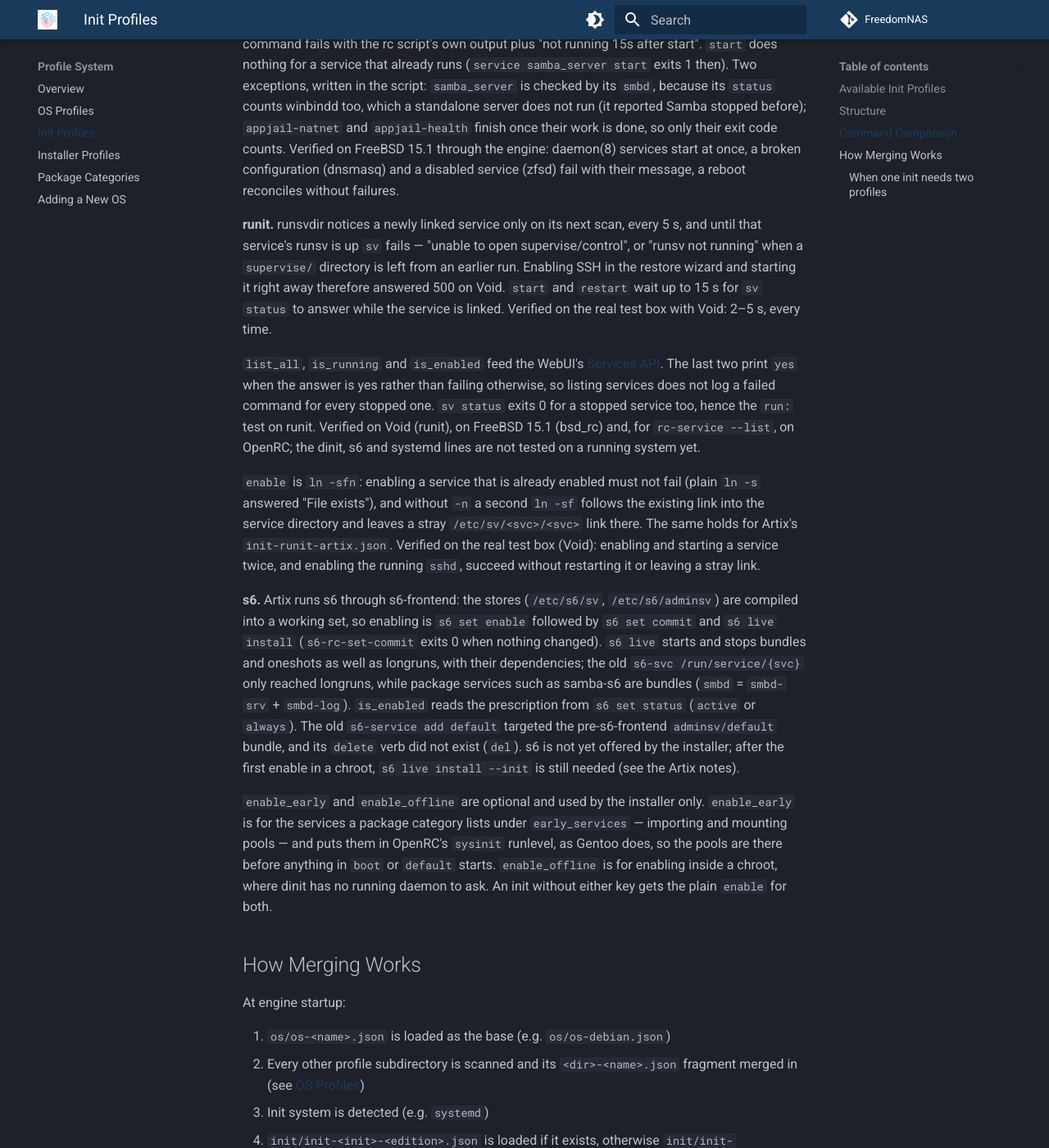
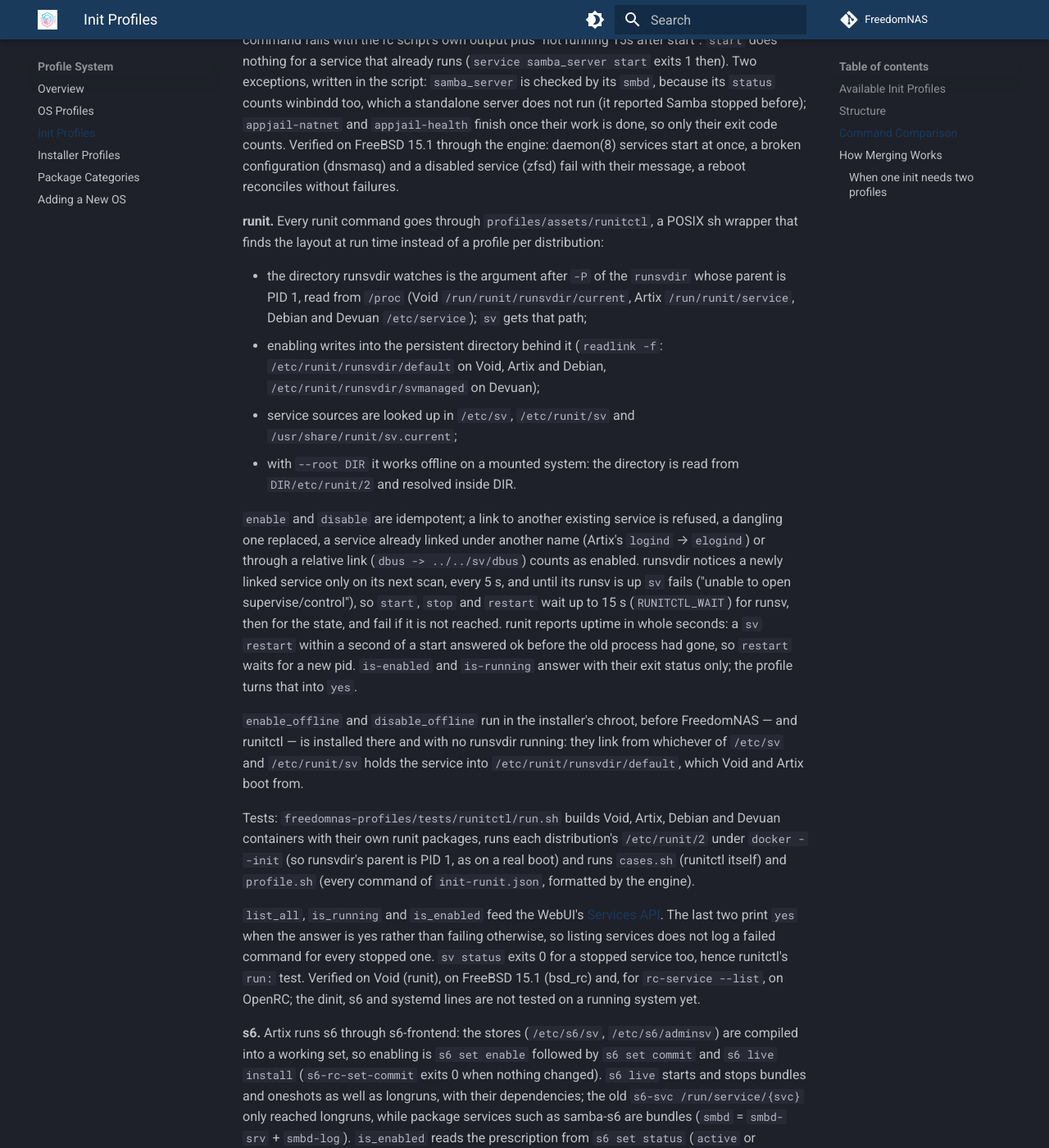
Before and after one commit to FreedomNAS/freedomnas-docs, an MkDocs documentation site: the page built from docs/profiles/init-profiles.md, in a window 1280 px wide and 1400 px high, scrolled down 2916 px. Shown: the whole window at 82% size. Built offline with MkDocs 1.6.1 and Material for MkDocs 9.7.7, drawn with Linux system fonts in a browser that asks for light colours; some of the changed text lies outside the part shown.

Commit message:
Document runitctl and the single runit profile

```diff
--- a/docs/profiles/init-profiles.md
+++ b/docs/profiles/init-profiles.md
@@ -11,8 +11,7 @@ includes a `services` key.
 |------|-------------|---------|
 | `init/init-systemd.json` | systemd | Debian, Ubuntu, Arch, Fedora, … |
 | `init/init-openrc.json` | OpenRC | Artix (openrc), Alpine, Gentoo, … |
-| `init/init-runit.json` | runit | Void Linux, … |
-| `init/init-runit-artix.json` | runit | Artix (runit) — different paths, see below |
+| `init/init-runit.json` | runit | Void Linux, Artix (runit), … — through `assets/runitctl`, see below |
 | `init/init-s6.json` | s6 | Artix (s6), … |
 | `init/init-dinit.json` | dinit | Artix (dinit), … |
 | `init/init-bsd_rc.json` | bsd_rc (rc.d) | FreeBSD, DragonFlyBSD |
@@ -41,15 +40,15 @@ includes a `services` key.
 
 | Action | systemd | openrc | runit | s6 | dinit | bsd_rc |
 |--------|---------|--------|-------|-----|-------|--------|
-| start | `systemctl start {svc}` | `rc-service {svc} start` | wait for `sv status {svc}`, then `sv start {svc}` | `s6 live start {svc}` | `dinitctl start {svc}` | `freedomnas-rc-service start {svc}` (see below) |
-| stop | `systemctl stop {svc}` | `rc-service {svc} stop` | `sv stop {svc}` | `s6 live stop {svc}` | `dinitctl stop {svc}` | `service {svc} stop` |
-| restart | `systemctl restart {svc}` | `rc-service {svc} restart` | wait for `sv status {svc}`, then `sv restart {svc}` | `s6 live restart {svc}` | `dinitctl restart {svc}` | `freedomnas-rc-service restart {svc}` |
-| enable | `systemctl enable {svc}` | `rc-update add {svc} default` | `ln -sfn /etc/sv/{svc} /var/service/{svc}` | `s6 set enable -p {svc}`, `s6 set commit`, `s6 live install -b` | `dinitctl enable {svc}`, accepting "already enabled" | `service {svc} enable` |
+| start | `systemctl start {svc}` | `rc-service {svc} start` | `runitctl start {svc}` | `s6 live start {svc}` | `dinitctl start {svc}` | `freedomnas-rc-service start {svc}` (see below) |
+| stop | `systemctl stop {svc}` | `rc-service {svc} stop` | `runitctl stop {svc}` | `s6 live stop {svc}` | `dinitctl stop {svc}` | `service {svc} stop` |
+| restart | `systemctl restart {svc}` | `rc-service {svc} restart` | `runitctl restart {svc}` | `s6 live restart {svc}` | `dinitctl restart {svc}` | `freedomnas-rc-service restart {svc}` |
+| enable | `systemctl enable {svc}` | `rc-update add {svc} default` | `runitctl enable {svc}` | `s6 set enable -p {svc}`, `s6 set commit`, `s6 live install -b` | `dinitctl enable {svc}`, accepting "already enabled" | `service {svc} enable` |
 | enable_early | — | `rc-update add {svc} sysinit` | — | — | — | — |
-| enable_offline | — | — | — | `s6 set enable -p {svc}`, `s6 set commit` | `dinitctl --offline enable {svc}`, accepting "already enabled" | — |
-| status | `systemctl is-active {svc}` | `rc-service {svc} status` | `sv status {svc}` | `s6 live status {svc}` | `dinitctl status {svc}` | `service {svc} status` |
-| list_all | `systemctl list-unit-files --type=service`, names without `.service` or templates | `rc-service --list` | directories in `/etc/sv` (aliases like `crond → cronie` left out) | directories in `/etc/s6/sv` | files in `/etc/dinit.d` | `service -l` |
-| is_running | `systemctl is-active --quiet {svc}` | `rc-service {svc} status` | `sv status {svc}` starts with `run:` | `s6 live status {svc}` says `up` | `dinitctl is-started {svc}` | `freedomnas-rc-service running {svc}` |
+| enable_offline | — | — | link from `/etc/sv` or `/etc/runit/sv` into `/etc/runit/runsvdir/default` | `s6 set enable -p {svc}`, `s6 set commit` | `dinitctl --offline enable {svc}`, accepting "already enabled" | — |
+| status | `systemctl is-active {svc}` | `rc-service {svc} status` | `runitctl status {svc}` | `s6 live status {svc}` | `dinitctl status {svc}` | `service {svc} status` |
+| list_all | `systemctl list-unit-files --type=service`, names without `.service` or templates | `rc-service --list` | `runitctl list-available`: service directories with a `run` file | directories in `/etc/s6/sv` | files in `/etc/dinit.d` | `service -l` |
+| is_running | `systemctl is-active --quiet {svc}` | `rc-service {svc} status` | `runitctl is-running {svc}` | `s6 live status {svc}` says `up` | `dinitctl is-started {svc}` | `freedomnas-rc-service running {svc}` |
 
 **bsd_rc.** `service {svc} enable|disable|enabled` let rc.subr use the
 script's own rcvar. It is not always `{svc}_enable`: `/etc/rc.d/nfsd` reads
@@ -74,29 +73,52 @@ their work is done, so only their exit code counts. Verified on FreeBSD
 configuration (dnsmasq) and a disabled service (zfsd) fail with their
 message, a reboot reconciles without failures.
 
-**runit.** runsvdir notices a newly linked service only on its next scan,
-every 5 s, and until that service's runsv is up `sv` fails — "unable to
-open supervise/control", or "runsv not running" when a `supervise/`
-directory is left from an earlier run. Enabling SSH in the restore wizard
-and starting it right away therefore answered 500 on Void. `start` and
-`restart` wait up to 15 s for `sv status` to answer while the service is
-linked. Verified on the real test box with Void: 2–5 s, every time.
+**runit.** Every runit command goes through `profiles/assets/runitctl`, a
+POSIX sh wrapper that finds the layout at run time instead of a profile per
+distribution:
+
+- the directory runsvdir watches is the argument after `-P` of the
+  `runsvdir` whose parent is PID 1, read from `/proc` (Void
+  `/run/runit/runsvdir/current`, Artix `/run/runit/service`, Debian and
+  Devuan `/etc/service`); `sv` gets that path;
+- enabling writes into the persistent directory behind it (`readlink -f`:
+  `/etc/runit/runsvdir/default` on Void, Artix and Debian,
+  `/etc/runit/runsvdir/svmanaged` on Devuan);
+- service sources are looked up in `/etc/sv`, `/etc/runit/sv` and
+  `/usr/share/runit/sv.current`;
+- with `--root DIR` it works offline on a mounted system: the directory is
+  read from `DIR/etc/runit/2` and resolved inside DIR.
+
+`enable` and `disable` are idempotent; a link to another existing service
+is refused, a dangling one replaced, a service already linked under another
+name (Artix's `logind` → `elogind`) or through a relative link
+(`dbus -> ../../sv/dbus`) counts as enabled. runsvdir notices a newly linked
+service only on its next scan, every 5 s, and until its runsv is up `sv`
+fails ("unable to open supervise/control"), so `start`, `stop` and
+`restart` wait up to 15 s (`RUNITCTL_WAIT`) for runsv, then for the state,
+and fail if it is not reached. runit reports uptime in whole seconds: a
+`sv restart` within a second of a start answered ok before the old process
+had gone, so `restart` waits for a new pid. `is-enabled` and `is-running`
+answer with their exit status only; the profile turns that into `yes`.
+
+`enable_offline` and `disable_offline` run in the installer's chroot,
+before FreedomNAS — and runitctl — is installed there and with no runsvdir
+running: they link from whichever of `/etc/sv` and `/etc/runit/sv` holds the
+service into `/etc/runit/runsvdir/default`, which Void and Artix boot from.
+
+Tests: `freedomnas-profiles/tests/runitctl/run.sh` builds Void, Artix,
+Debian and Devuan containers with their own runit packages, runs each
+distribution's `/etc/runit/2` under `docker --init` (so runsvdir's parent is
+PID 1, as on a real boot) and runs `cases.sh` (runitctl itself) and
+`profile.sh` (every command of `init-runit.json`, formatted by the engine).
 
 `list_all`, `is_running` and `is_enabled` feed the WebUI's
 [Services API](../api/services.md). The last two print `yes` when the
 answer is yes rather than failing otherwise, so listing services does not
 log a failed command for every stopped one. `sv status` exits 0 for a
-stopped service too, hence the `run:` test on runit. Verified on Void
+stopped service too, hence runitctl's `run:` test. Verified on Void
 (runit), on FreeBSD 15.1 (bsd_rc) and, for `rc-service --list`, on OpenRC;
 the dinit, s6 and systemd lines are not tested on a running system yet.
-
-`enable` is `ln -sfn`: enabling a service that is already enabled must
-not fail (plain `ln -s` answered "File exists"), and without `-n` a second
-`ln -sf` follows the existing link into the service directory and leaves a
-stray `/etc/sv/<svc>/<svc>` link there. The same holds for Artix's
-`init-runit-artix.json`. Verified on the real test box (Void): enabling and
-starting a service twice, and enabling the running `sshd`, succeed without
-restarting it or leaving a stray link.
 
 **s6.** Artix runs s6 through s6-frontend: the stores (`/etc/s6/sv`,
 `/etc/s6/adminsv`) are compiled into a working set, so enabling is
@@ -139,11 +161,8 @@ This separation means:
 
 ### When one init needs two profiles
 
-The same init does not always mean the same paths. runit services live in
-`/etc/sv` on Void and are enabled into `/var/service`; on Artix, where
-runit comes with `runit-rc`, they live in `/etc/runit/sv` and are enabled
-by a symlink into `/etc/runit/runsvdir/default` (`/run/runit/service`,
-which `sv` is pointed at with `SVDIR`, is a symlink to the same place
-once stage 2 has run). That is what `init-runit-artix.json` is for: the
-per-edition file wins where it exists, and every other edition keeps the
-shared one.
+The same init does not always mean the same paths, so the engine loads
+`init/init-<init>-<edition>.json` first when it exists. No edition needs one
+today: runit used to (`init-runit-artix.json`, for Artix's `/etc/runit/sv`
+and `/etc/runit/runsvdir/default`), until runitctl started finding the
+layout by itself.
```
